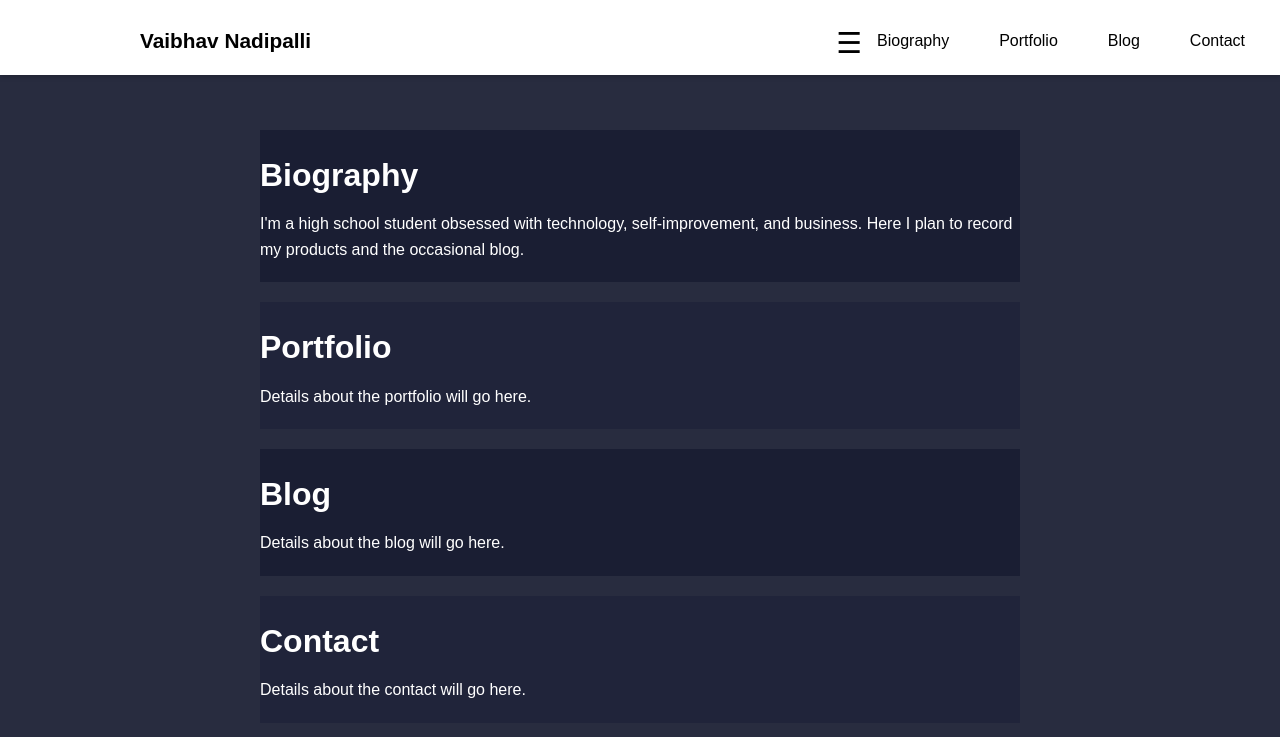
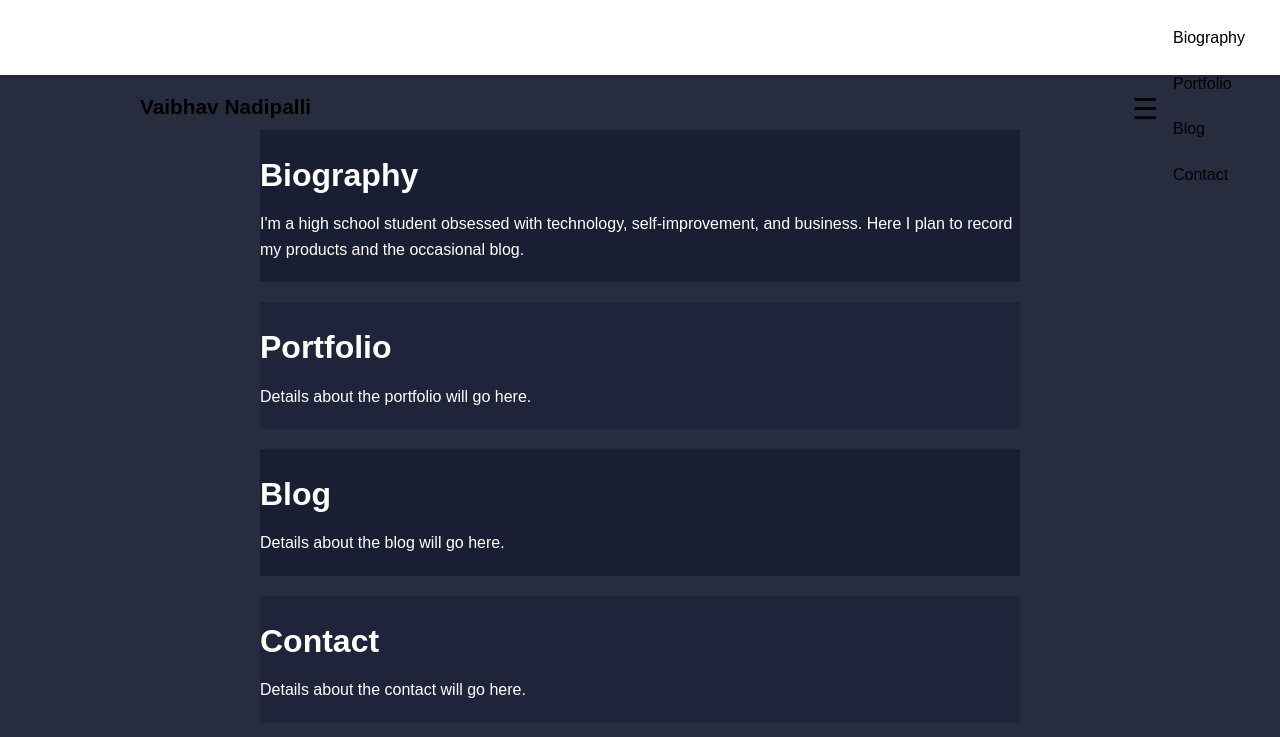
Before and after one commit to Vaibhav-Nadipalli/vaibhav-nadipalli.github.io, a Jekyll site: the page built from index.markdown, in a window 1280 px wide. Shown: the top 737 px of the page. Built offline with Jekyll 4.4.1, drawn with Linux system fonts in a browser that asks for light colours.

Commit message:
Update styles.css

```diff
--- a/assets/css/styles.css
+++ b/assets/css/styles.css
@@ -89,7 +89,7 @@
 }
 
 /* Show nav links when checkbox is checked */
-.nav-toggle:checked + .nav-toggle-label + .nav-menu {
+.nav-toggle:checked + .nav-menu {
     display: flex;
     position: absolute;
     top: 75px;
@@ -101,12 +101,12 @@
     box-shadow: 0 2px 5px rgba(0,0,0,0.2);
 }
 
-.nav-toggle:checked + .nav-toggle-label + .nav-menu .nav-links {
+.nav-menu .nav-links {
     flex-direction: column;
     width: 100%;
 }
 
-.nav-toggle:checked + .nav-toggle-label + .nav-menu .nav-links li {
+.nav-menu .nav-links li {
     margin: 10px 0;
 }
 
@@ -161,16 +161,16 @@
         box-shadow: 0 2px 5px rgba(0,0,0,0.2);
     }
 
-    .nav-links {
+    .nav-menu .nav-links {
         flex-direction: column;
         width: 100%;
     }
 
-    .nav-links li {
+    .nav-menu .nav-links li {
         margin: 10px 0;
     }
 
-    .nav-toggle:checked + .nav-toggle-label + .nav-menu {
+    .nav-toggle:checked + .nav-menu {
         display: flex; /* Show the menu when toggle is checked */
     }
 
```
